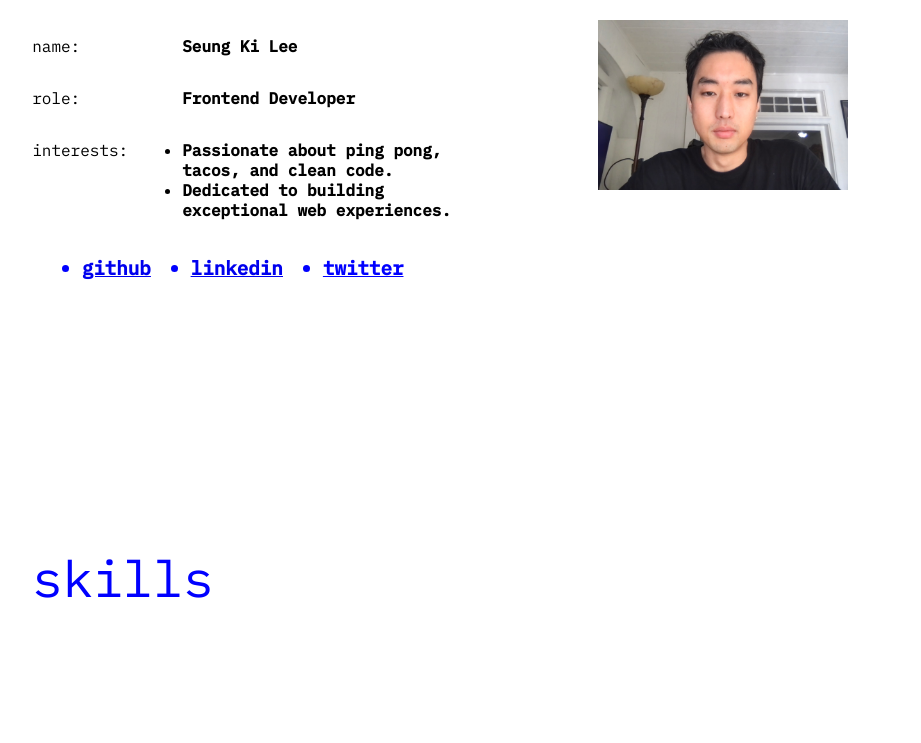
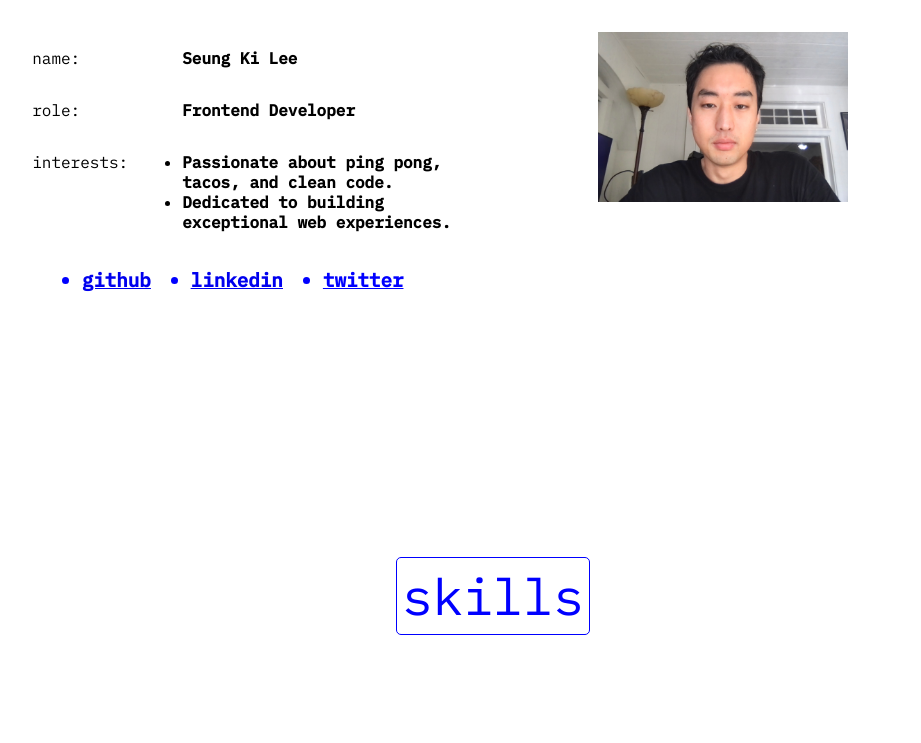
Before and after one commit to stvnlee890/Portfolio2.0, a website built with Vite: page src/index.html in a window 1280 px wide. Shown: the part 283-1026 px from the top of the page, without its empty margins (147-1068 px from the left). Built offline with nearby package versions, Linux system fonts and the light colour scheme.

Commit message:
Style section titles

```diff
--- a/src/style.css
+++ b/src/style.css
@@ -92,10 +92,15 @@ About Section
   font-size: 3.15rem;
   font-weight: 400;
   color: var(--font-blue);
+  border: 1px solid var(--font-blue);
+  display: inline-block;
+  border-radius: 5px;
+  padding: 5px;
 }
 
 section {
   padding: var(--section-margin);
+  margin: 0 auto;
   /* height: 100vh; */
 }
 
```
